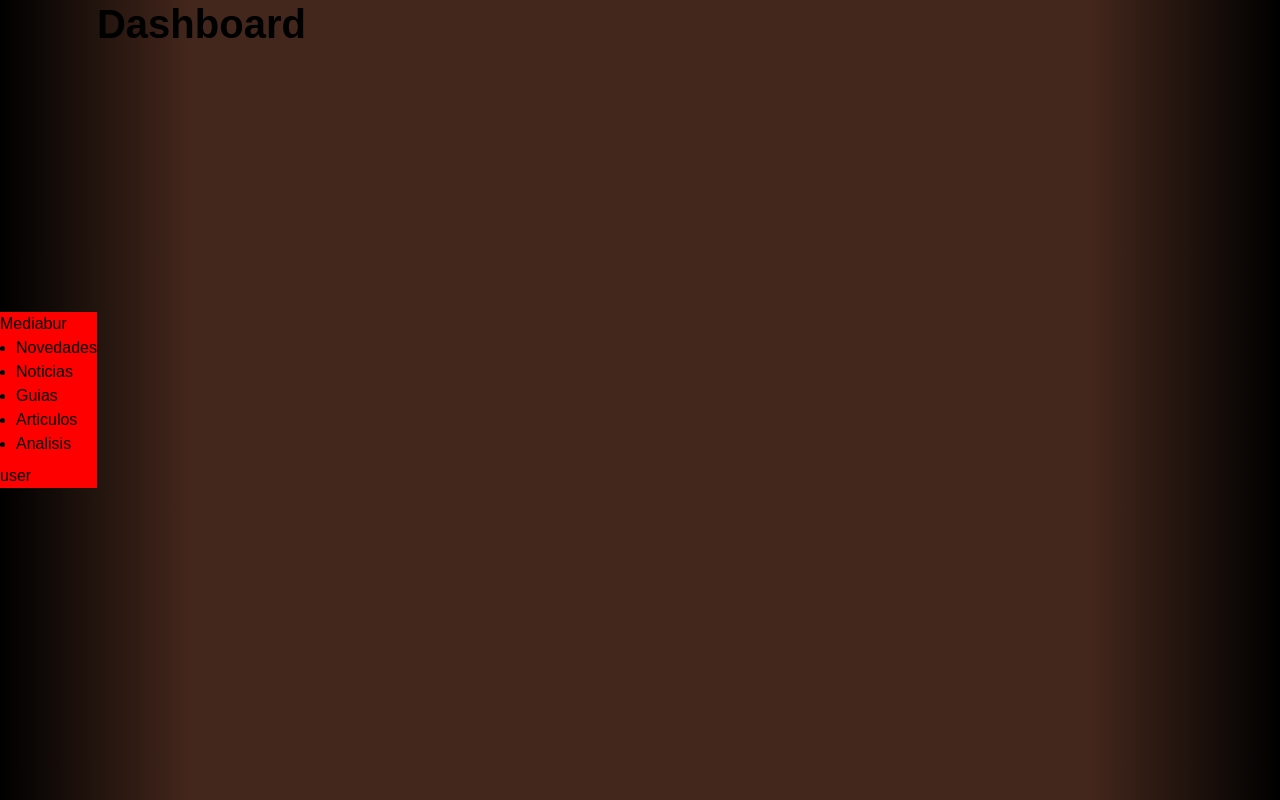
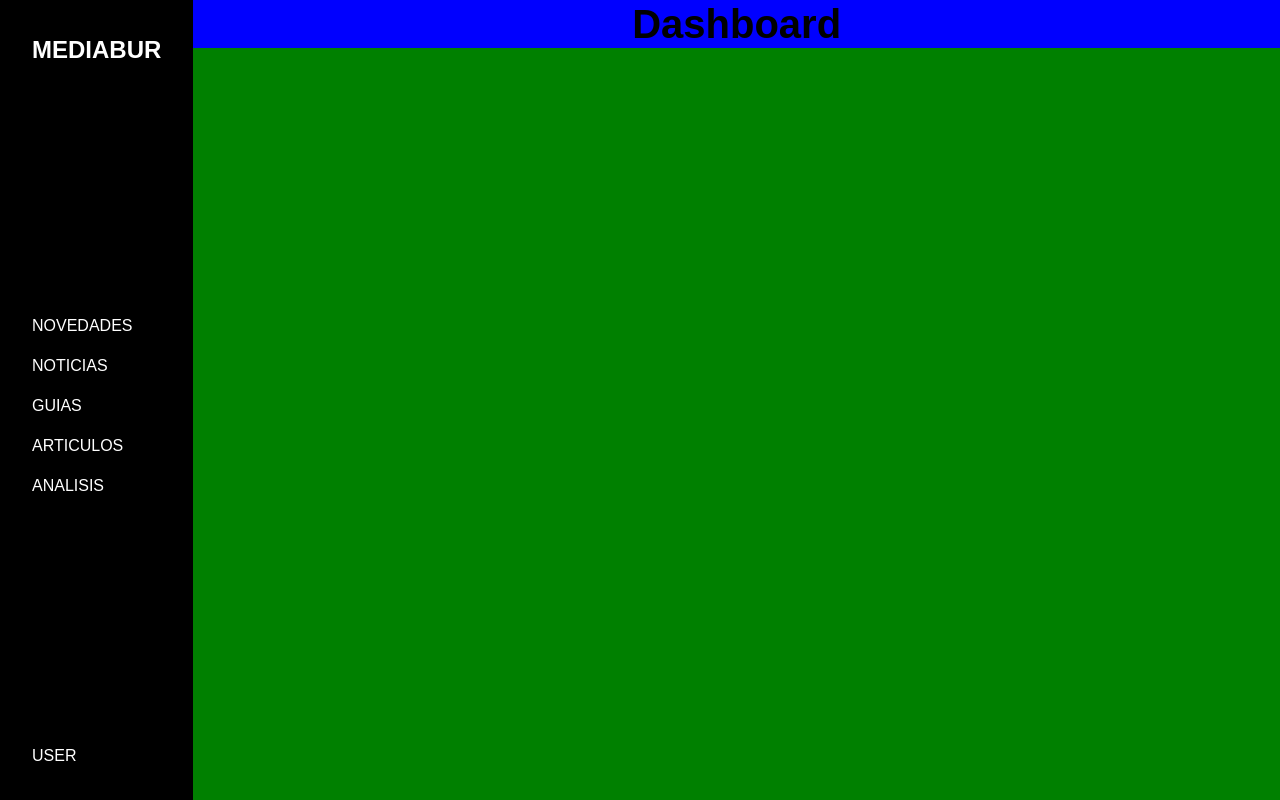
Before and after one commit to ivan-burgio/mediabur, a PHP site: page /dashboard in a window 1280 px wide. Run offline with PHP 8.4, Linux system fonts and the light colour scheme; the visitor is signed in with stand-in values (Sample User, id 1); tables that the repository leaves empty hold one stand-in row (values such as "Sample post"); data that the repository does not hold is empty; some libraries are stand-ins or nearby versions.

Commit message:
Estilos inciales del sifebar del dahsboard

```diff
--- /dev/null
+++ b/src/scss/admin/_dashboard.scss
@@ -0,0 +1,21 @@
+@use 'base/variables' as v;
+@use 'base/mixins' as m;
+
+.dashboard {
+    display: flex;
+    flex-direction: column;
+    height: 100vh;
+    width: 100%;
+
+    &__header {
+        width: 100%;
+        text-align: center;
+        background-color: blue;
+    }
+
+    &__contenido {
+        width: 100%;
+        height: 100%;
+        background-color: green;
+    }
+}
--- /dev/null
+++ b/src/scss/admin/_sidebar.scss
@@ -0,0 +1,42 @@
+@use 'base/variables' as v;
+@use 'base/mixins' as m;
+
+.sidebar {
+    display: flex;
+    flex-direction: column;
+    justify-content: space-between;
+    height: 100vh;
+    background-color: v.$black;
+    padding: 1rem;
+
+    &__titulo {
+        margin: 2rem;
+        padding: 1rem;
+        color: v.$white;
+        font-size: 3rem;
+        text-transform: uppercase;
+        font-weight: 900;
+    }
+
+    &__links {
+        display: flex;
+        flex-direction: column;
+        margin: 2rem;
+        padding: 1rem;
+
+        &-link {
+            color: v.$white;
+            font-size: 2rem;
+            text-transform: uppercase;
+            padding: 1rem 0;
+        }
+    }
+
+    &__user {
+        margin: 2rem;
+        color: v.$white;
+        font-size: 2rem;
+        text-transform: uppercase;
+        padding: 1rem;
+    }
+}
--- a/src/scss/app.scss
+++ b/src/scss/app.scss
@@ -1,4 +1,4 @@
 @use 'base';
 @use 'pages';
 @use 'templates';
-@use 'dashboard';
+@use 'admin';
--- a/src/scss/dashboard/_dashboard.scss
+++ /dev/null
@@ -1,9 +0,0 @@
-@use 'base/variables' as v;
-@use 'base/mixins' as m;
-
-.dashboard {
-    display: flex;
-    flex-direction: column;
-    height: 100vh;
-    width: 100%;
-}
--- a/src/scss/dashboard/_sidebar.scss
+++ /dev/null
@@ -1,6 +0,0 @@
-@use 'base/variables' as v;
-@use 'base/mixins' as m;
-
-.sidebar {
-    background-color: red !important;
-}
--- a/views/admin-layout.php
+++ b/views/admin-layout.php
@@ -3,7 +3,7 @@
 <head>
 <meta charset="UTF-8">
         <meta name="viewport" content="width=device-width, initial-scale=1.0">
-        <title>Iván Burgio | <?php echo $titulo_pestaña ?> </title>
+        <title>Mediabur | <?php echo $titulo_pestaña ?> </title>
         <link rel="preconnect" href="https://fonts.googleapis.com">
         <link rel="preconnect" href="https://fonts.gstatic.com" crossorigin>
         <link href="https://fonts.googleapis.com/css2?family=Josefin+Sans&display=swap" rel="stylesheet">
--- a/views/admin-templates/sidebar.php
+++ b/views/admin-templates/sidebar.php
@@ -1,15 +1,13 @@
 <aside class="sidebar">
-    <div>Mediabur</div>
+    <div class="sidebar__titulo">Mediabur</div>
 
-    <div>
-        <ul>
-            <li>Novedades</li>
-            <li>Noticias</li>
-            <li>Guias</li>
-            <li>Articulos</li>
-            <li>Analisis</li>
-        </ul>
+    <div class="sidebar__links">
+        <a href="/" class="sidebar__links-link">Novedades</a>
+        <a href="/" class="sidebar__links-link">Noticias</a>
+        <a href="/" class="sidebar__links-link">Guias</a>
+        <a href="/" class="sidebar__links-link">Articulos</a>
+        <a href="/" class="sidebar__links-link">Analisis</a>
     </div>
 
-    <div>user</div>
+    <div class="sidebar__user">user</div>
 </aside>
```
Also changed, not shown: public/build/css/app.css, src/scss/admin/_globo.scss (renamed from src/scss/dashboard/_globo.scss), src/scss/admin/_index.scss (renamed from src/scss/dashboard/_index.scss), 1 other file.
